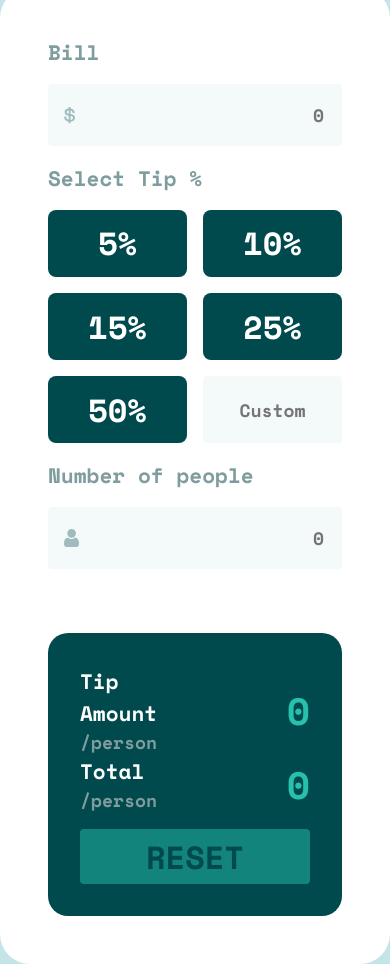
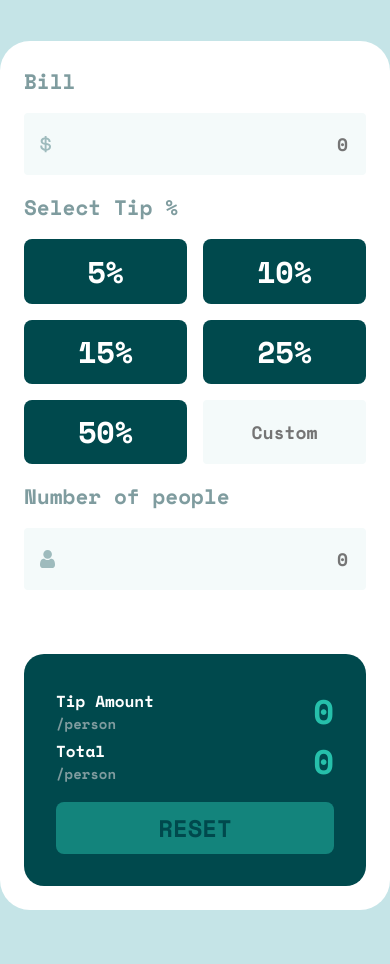
Before and after one commit to AitorGallardo/Tip-Calculator, a React (Vite) app: page / in a window 390 px wide. After the commit the page ends 910 px from the top, so only its background shows below. Built offline with nearby package versions, Linux system fonts and the light colour scheme.

Commit message:
more media queries

```diff
--- a/src/App.css
+++ b/src/App.css
@@ -154,16 +154,16 @@ label {
   color: var(--very-dark-cyan);
   opacity: 0.5;
   cursor: pointer;
-  padding: 0.2rem 0.5rem;
+  padding: 0.5rem;
   font-size: 24px;
   border: none;
-  border-radius: 4px;
+  border-radius: 8px;
   font-family: var(--font-family);
 }
 .app__result-reset:hover {
   opacity: 1;
 }
-.valid-input{
+.valid-input {
   /* font-size: 24px; */
 }
 
@@ -176,29 +176,27 @@ label {
 }
 
 /* @media screen and (min-width: 551px) and (max-width: 1200px) { */
-@media (width <= 375px) {
+/* 16/14 - 34 font sizes*/
+@media (width <= 475px) {
+  .app__container {
+    padding: 1.5rem;
+  }
   .input-icon {
     position: relative;
-    max-width: 200px;
+    /* max-width: 200px; */
+  }
+  .app_result-value-text-top {
+    font-size: 16px;
+  }
+  .app_result-value-text-sub {
+    font-size: 14px;
+  }
+  .app_result-value-value {
+    font-size: 34px;
   }
 }
-@media (width <= 750px) {
-  .app__tip-option {
-    padding: 0.6rem;
-    font-size: 32px;
-  }
-  .app__tip-grid {
-    grid-template-columns: repeat(2, 1fr);
-    gap: 1rem;
-  }
-  .app__input-data,
-  .app__result {
-    width: 100%;
-  }
+@media (475px < width <= 750px) {
 
-  label {
-    font-size: 21px;
-  }
   .app_result-value-text-top {
     font-size: 21px;
   }
@@ -209,7 +207,25 @@ label {
     font-size: 38px;
   }
   .app__result-reset {
-    font-size: 32px;
+    font-size: 24px;
+  }
+
+}
+@media (width <= 750px) {
+  .app__tip-option {
+    padding: 0.6rem;
+    font-size: 30px;
+  }
+  .app__tip-grid {
+    grid-template-columns: repeat(2, 1fr);
+    gap: 1rem;
+  }
+  .app__input-data,
+  .app__result {
+    width: 100%;
+  }
+  label {
+    font-size: 21px;
   }
   .invalid-message {
     font-size: 21px;
```
